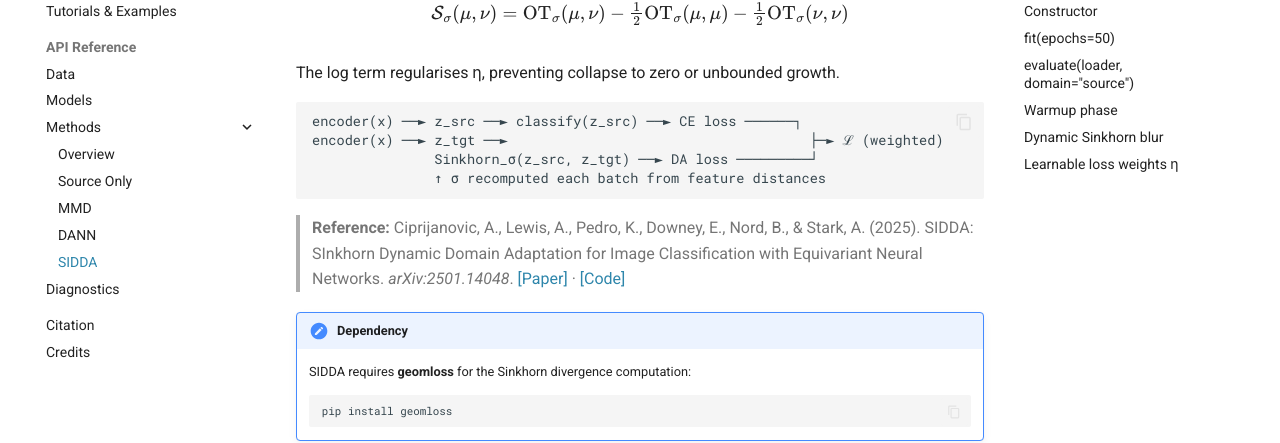
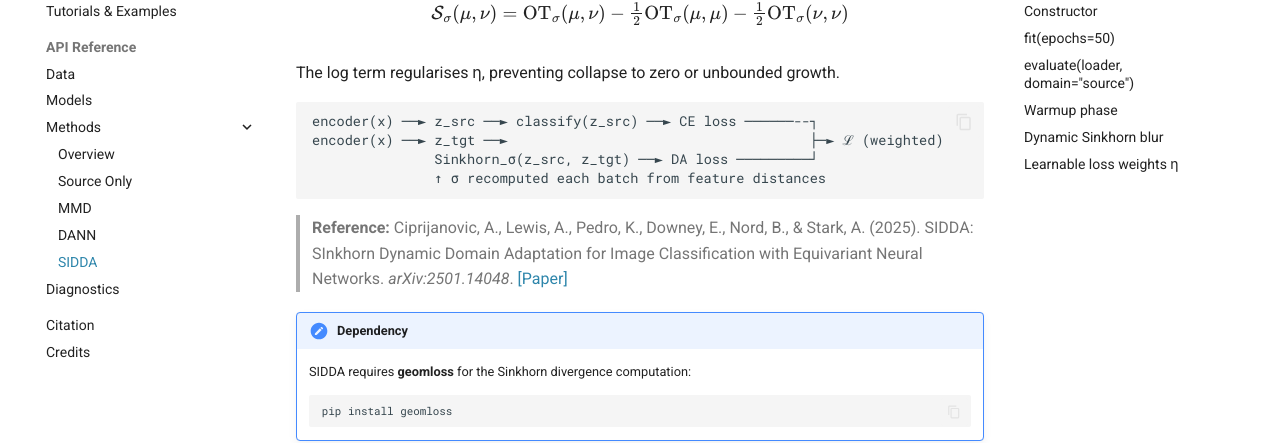
Before and after one commit to AleksCipri/ShiftKit, an MkDocs documentation site: the page built from docs/methods/sidda.md, in a window 1280 px wide and 900 px high, scrolled down 450 px. Shown: the part 148-591 px from the top of the window. Built offline with MkDocs 1.6.1 and Material for MkDocs 9.7.7, drawn with Linux system fonts in a browser that asks for light colours; comment, search, counter and statistics services are not loaded.

Commit message:
Minor update to SIDDA docs
Co-Authored-By: Claude Sonnet 4.6 <noreply@anthropic.com>

````diff
--- a/docs/methods/sidda.md
+++ b/docs/methods/sidda.md
@@ -19,7 +19,7 @@ $$\mathcal{S}_\sigma(\mu,\nu) = \text{OT}_\sigma(\mu,\nu) - \tfrac{1}{2}\text{OT
 The log term regularises η, preventing collapse to zero or unbounded growth.
 
 ```
-encoder(x) ──► z_src ──► classify(z_src) ──► CE loss ──────┐
+encoder(x) ──► z_src ──► classify(z_src) ──► CE loss ──────--┐
 encoder(x) ──► z_tgt ──►                                     ├─► ℒ (weighted)
                Sinkhorn_σ(z_src, z_tgt) ──► DA loss ─────────┘
                ↑ σ recomputed each batch from feature distances
@@ -28,7 +28,7 @@ encoder(x) ──► z_tgt ──►                                     ├─
 > **Reference:** Ciprijanovic, A., Lewis, A., Pedro, K., Downey, E., Nord, B.,
 > & Stark, A. (2025). SIDDA: SInkhorn Dynamic Domain Adaptation for Image
 > Classification with Equivariant Neural Networks. *arXiv:2501.14048*.
-> [[Paper]](https://arxiv.org/abs/2501.14048) · [[Code]](https://github.com/deepskies/SIDDA)
+> [[Paper]](https://arxiv.org/abs/2501.14048)
 
 !!! note "Dependency"
     SIDDA requires **geomloss** for the Sinkhorn divergence computation:
````
